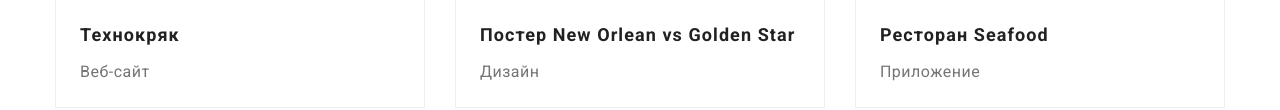
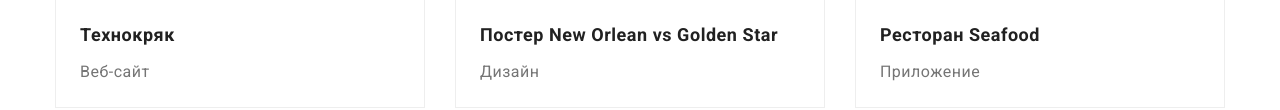
Before and after one commit to Mykola-Veres/goit-markup-hw-03, a plain HTML site: page portfolio.html in a window 1280 px wide. Shown: the part 578-688 px from the top of the page. Drawn offline with nearby package versions, Linux system fonts and the light colour scheme.

Commit message:
correct-remark

```diff
--- a/css/styles.css
+++ b/css/styles.css
@@ -318,7 +318,7 @@ body {
   font-weight: bold;
   font-size: 18px;
   line-height: 2;
-  letter-spacing: 0.06em;
+  letter-spacing: 0.03em;
   color: var(--title-text-color);
 }
 .text-portfolio {
```
